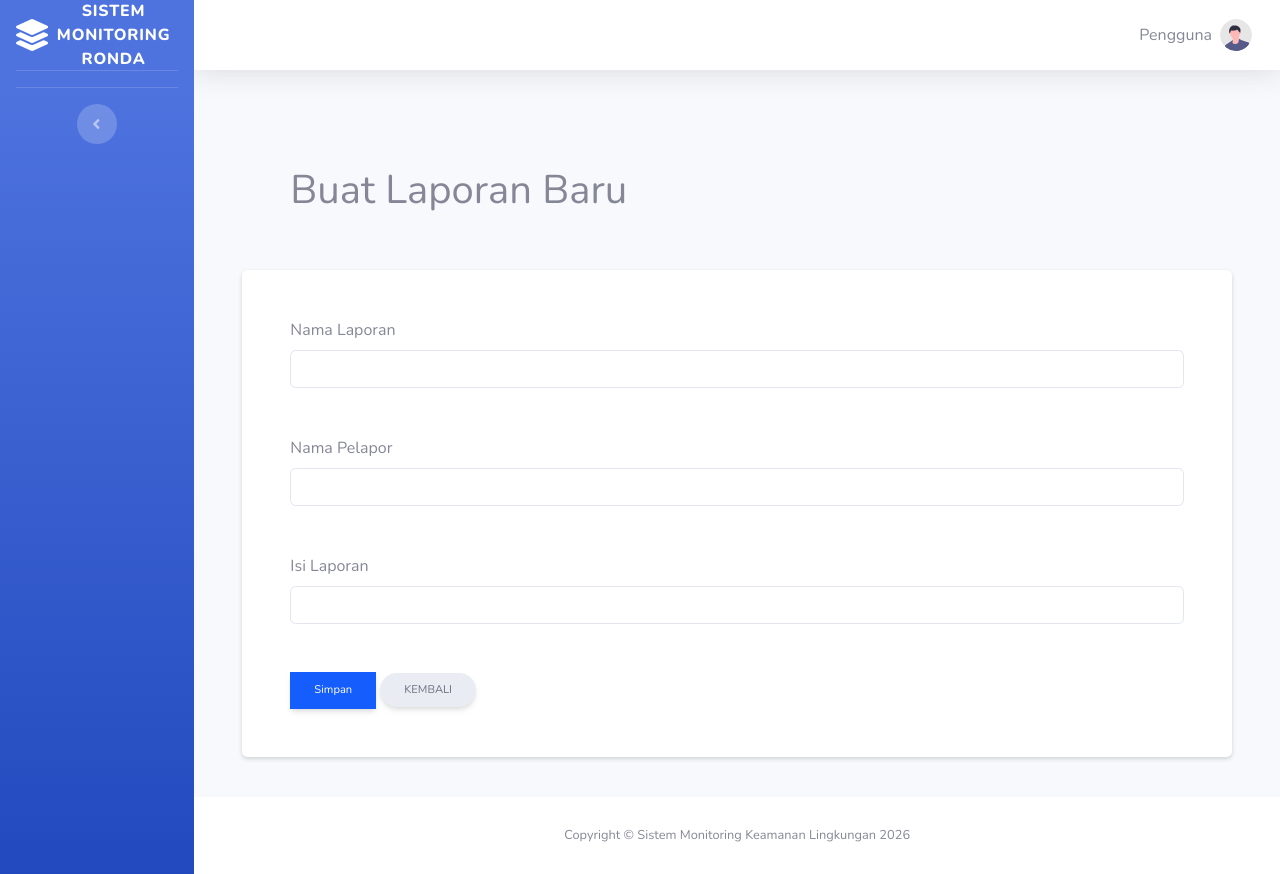
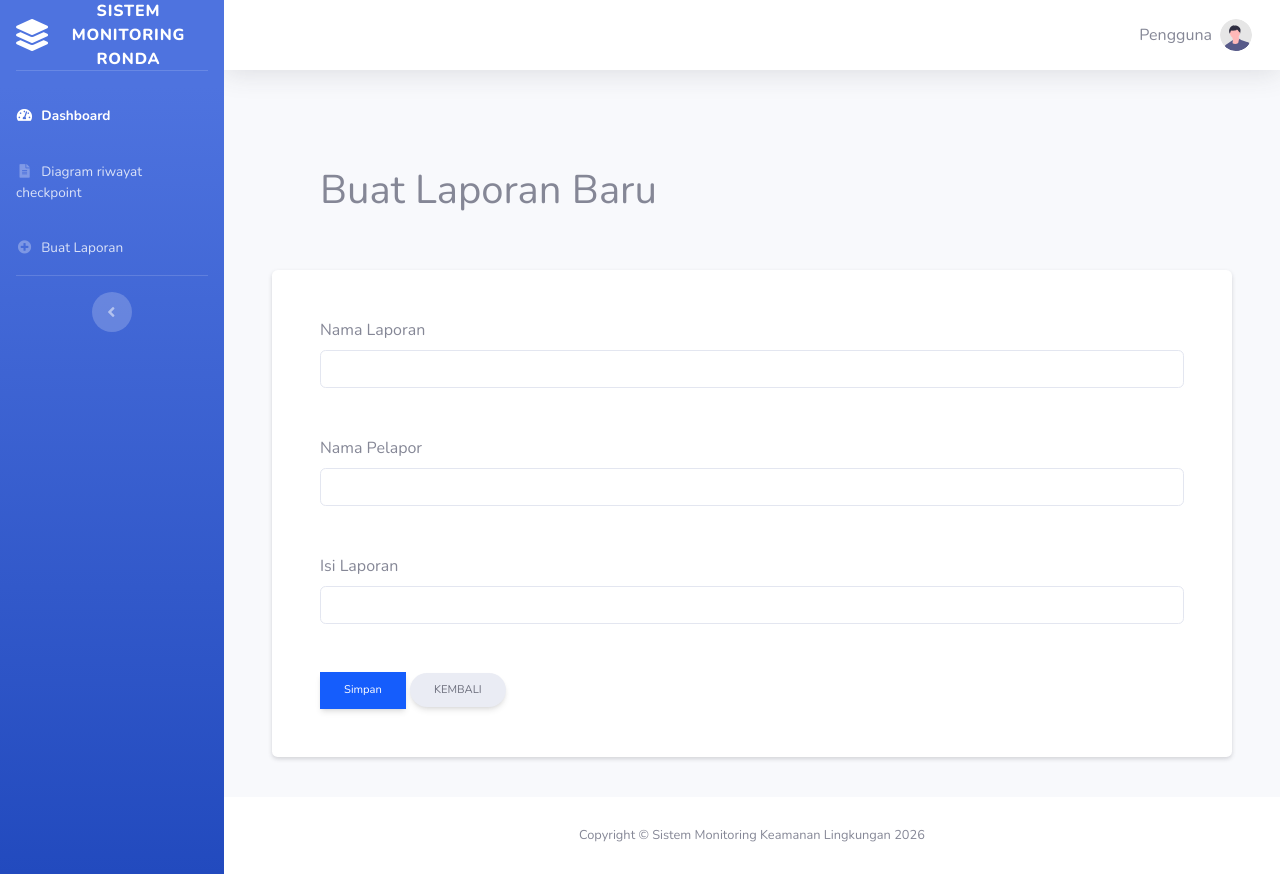
Before and after one commit to Wahjoe45/Sistem-Monitoring-Siskamling-Geofencing, a Laravel app: page /laporan/create in a window 1280 px wide. Run offline with Laravel 12, Linux system fonts and the light colour scheme; data that the repository does not hold is empty; parts of the project's set-up code (start-up, migrations or seed data) failed here and were passed over.

Commit message:
penambahan komponen sidebar fitur laporan

```diff
--- a/resources/views/warga/Laporan/create.blade.php
+++ b/resources/views/warga/Laporan/create.blade.php
@@ -1,6 +1,35 @@
 @extends('layouts.app')
 @section('sidebar-menu')
 
+    <li class="nav-item active">
+        <a class="nav-link" href="{{ route('warga.viewwarga') }}">
+            <i class="fas fa-fw fa-tachometer-alt"></i>
+            <span>Dashboard</span>
+        </a>
+    </li>
+
+    <li class="nav-item">
+        <a class="nav-link" href="#">
+            <i class="fas fa-fw fa-file-alt"></i>
+            <span>Diagram riwayat checkpoint</span>
+        </a>
+    </li>
+
+    <li class="nav-item">
+        <a class="nav-link" href="{{ route('laporan.index') }}">
+            <i class="fas fa-fw fa-plus-circle"></i>
+            <span>Buat Laporan</span>
+        </a>
+    </li>
+
+@if (auth()->user()->role == 'warga')
+    <li class="nav-item">
+        <a class="nav-link" href="{{ route('jadwal.index') }}">
+            <i class="fas fa-fw fa-file-alt"></i>
+            <span>Jadwal Jaga</span>
+        </a>
+    </li>
+@endif
 @endsection
 
 @section('content')
--- a/resources/views/warga/Laporan/index.blade.php
+++ b/resources/views/warga/Laporan/index.blade.php
@@ -1,4 +1,6 @@
 @extends('layouts.app')
+@section('sidebar-menu')
+
     <li class="nav-item active">
         <a class="nav-link" href="{{ route('warga.viewwarga') }}">
             <i class="fas fa-fw fa-tachometer-alt"></i>
--- a/routes/web.php
+++ b/routes/web.php
@@ -43,6 +43,9 @@ Route::middleware(['auth'])->group(function () {
     Route::get('/jadwal', [JadwalController::class, 'index'])
         ->name('jadwal.index');
 
+        Route::get('/jadwalwarga', [JadwalController::class, 'jadwalwarga'])
+        ->name('jadwal.jadwalwarga');
+
     // Hanya pengurus yang dapat mengelola jadwal
     Route::middleware(['checkrole:pengurus'])->group(function () {
 
```
Also changed, not shown: resources/views/warga/Laporan/edit.blade.php (+29 -0 lines), resources/views/warga/Laporan/show.blade.php (+29 -0 lines), resources/views/jadwal/jadwalwarga.blade.php (added).
